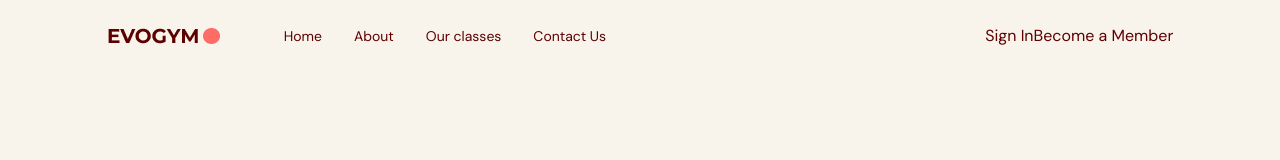
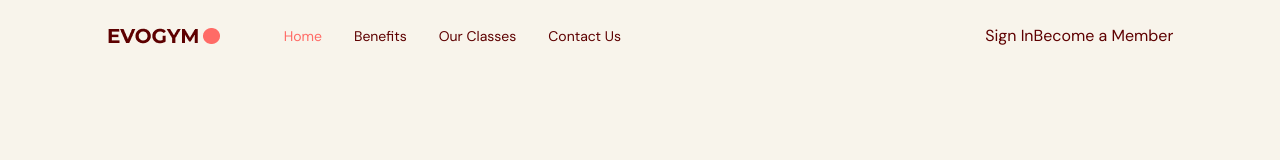
Before and after one commit to StanislaM/gym, a React (Vite) app: page / in a window 1280 px wide. Shown: the top 160 px of the page. Built offline with nearby package versions, Linux system fonts and the light colour scheme.

Commit message:
added navbar

```diff
--- a/src/App.tsx
+++ b/src/App.tsx
@@ -1,10 +1,16 @@
+import { useState } from 'react';
 import Navbar from './scenes/navbar';
 
 const App = () => {
+    const [selectedPage, setSelectedPage] = useState<string>('home');
+
     return (
         <>
             <div className="app bg-gray-20">
-                <Navbar />
+                <Navbar
+                    selectedPage={selectedPage}
+                    setSelectedPage={setSelectedPage}
+                />
             </div>
         </>
     );
--- /dev/null
+++ b/src/scenes/navbar/Link.tsx
@@ -0,0 +1,27 @@
+import AnchorLink from 'react-anchor-link-smooth-scroll';
+
+type Props = {
+    page: string;
+    selectedPage: string;
+    setSelectedPage: (value: string) => void;
+};
+
+const Link = ({ page, selectedPage, setSelectedPage }: Props) => {
+    const lowerCasePage = page.toLowerCase().replace(/ /g, '');
+
+    return (
+        <AnchorLink
+            className={`${
+                selectedPage === lowerCasePage ? 'text-primary-500' : ''
+            } transition duration-500 hover:text-primary-300`}
+            href={`#${lowerCasePage}`}
+            onClick={() => {
+                setSelectedPage(lowerCasePage);
+            }}
+        >
+            {page}
+        </AnchorLink>
+    );
+};
+
+export default Link;
--- a/src/scenes/navbar/index.tsx
+++ b/src/scenes/navbar/index.tsx
@@ -1,10 +1,14 @@
 import { useState } from 'react';
 import { Bars3Icon, XMarkIcon } from '@heroicons/react/24/solid';
+import Link from './Link';
 import Logo from '@/assets/Logo.png';
 
-type Props = {};
+type Props = {
+    selectedPage: string;
+    setSelectedPage: (value: string) => void;
+};
 
-const Navbar = (props: Props) => {
+const Navbar = ({ selectedPage, setSelectedPage }: Props) => {
     const flexBetween = 'flex items-center justify-between';
 
     return (
@@ -18,10 +22,26 @@ const Navbar = (props: Props) => {
                         {/* RIGHT SIDE */}
                         <div className={`${flexBetween} w-full `}>
                             <div className={`${flexBetween} gap-8 text-sm`}>
-                                <p>Home</p>
-                                <p>About</p>
-                                <p>Our classes</p>
-                                <p>Contact Us</p>
+                                <Link
+                                    page="Home"
+                                    selectedPage={selectedPage}
+                                    setSelectedPage={setSelectedPage}
+                                />
+                                <Link
+                                    page="Benefits"
+                                    selectedPage={selectedPage}
+                                    setSelectedPage={setSelectedPage}
+                                />
+                                <Link
+                                    page="Our Classes"
+                                    selectedPage={selectedPage}
+                                    setSelectedPage={setSelectedPage}
+                                />
+                                <Link
+                                    page="Contact Us"
+                                    selectedPage={selectedPage}
+                                    setSelectedPage={setSelectedPage}
+                                />
                             </div>
                             <div className={`${flexBetween}`}>
                                 <p>Sign In</p>
```
